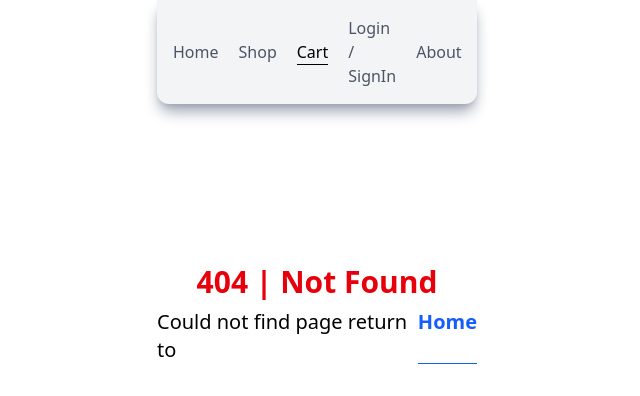
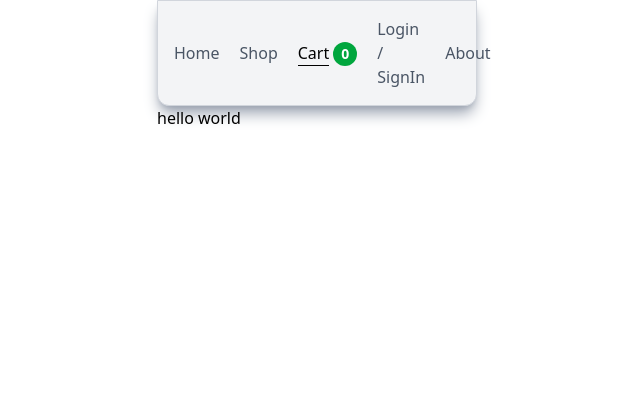
Before and after one commit to sobhanjaferi/Ecommerce, a Next.js app: page /cart in a window 1280 px wide. Before the commit this address had no page. Shown: the top 396 px of the page, without its empty margins (323-963 px from the left). Built offline with nearby package versions, Linux system fonts and the light colour scheme.

Commit message:
[ADD] cart page

```diff
--- /dev/null
+++ b/src/app/cart/page.tsx
@@ -0,0 +1,9 @@
+import type { ReactElement } from 'react'
+
+export default function CartPage(): ReactElement {
+  return (
+    <div>
+      <h1>hello world</h1>
+    </div>
+  )
+}
--- a/src/app/page.tsx
+++ b/src/app/page.tsx
@@ -2,9 +2,9 @@ import Slider from '@/components/Slider'
 import ProductContainer from '@/features/product/ProductListContainer'
 import type { ReactElement } from 'react'
 
-export default function Home(): ReactElement {
+export default function HomePage(): ReactElement {
   return (
-    <div className='flex flex-col gap-10'>
+    <div className='flex flex-col gap-10 w-full'>
       <Slider />
 
       <ProductContainer />
--- a/src/features/header/Navbar.tsx
+++ b/src/features/header/Navbar.tsx
@@ -11,19 +11,25 @@ export default function Navbar(): ReactElement {
   const pathname = usePathname()
 
   return (
-    <nav className='w-full p-4 rounded-b-xl flex justify-between gap-20 items-center bg-gray-100 mx-auto shadow-lg shadow-gray-400'>
+    <nav className='w-full p-4 rounded-b-xl flex justify-between gap-15 items-center bg-gray-100 mx-auto shadow-lg shadow-gray-400 border border-gray-300'>
       <ul className='flex justify-between items-center gap-5'>
         {NAVLIST.map((item) => (
           <li
             key={item.route}
-            className={item.route === pathname ? 'border-b' : 'text-gray-600'}
+            className={`flex gap-1 justify-between items-end`}
           >
             <Link
               href={item.route}
-              className='cursor-pointer active:opacity-30'
+              className={`cursor-pointer active:opacity-30 ${item.route === pathname ? 'border-b' : 'text-gray-600'}`}
             >
               {item.title}
             </Link>
+
+            {item.title === 'Cart' && (
+              <h4 className='w-6 h-6 text-sm flex justify-center items-center rounded-full bg-green-600 text-white font-bold'>
+                0
+              </h4>
+            )}
           </li>
         ))}
       </ul>
```
